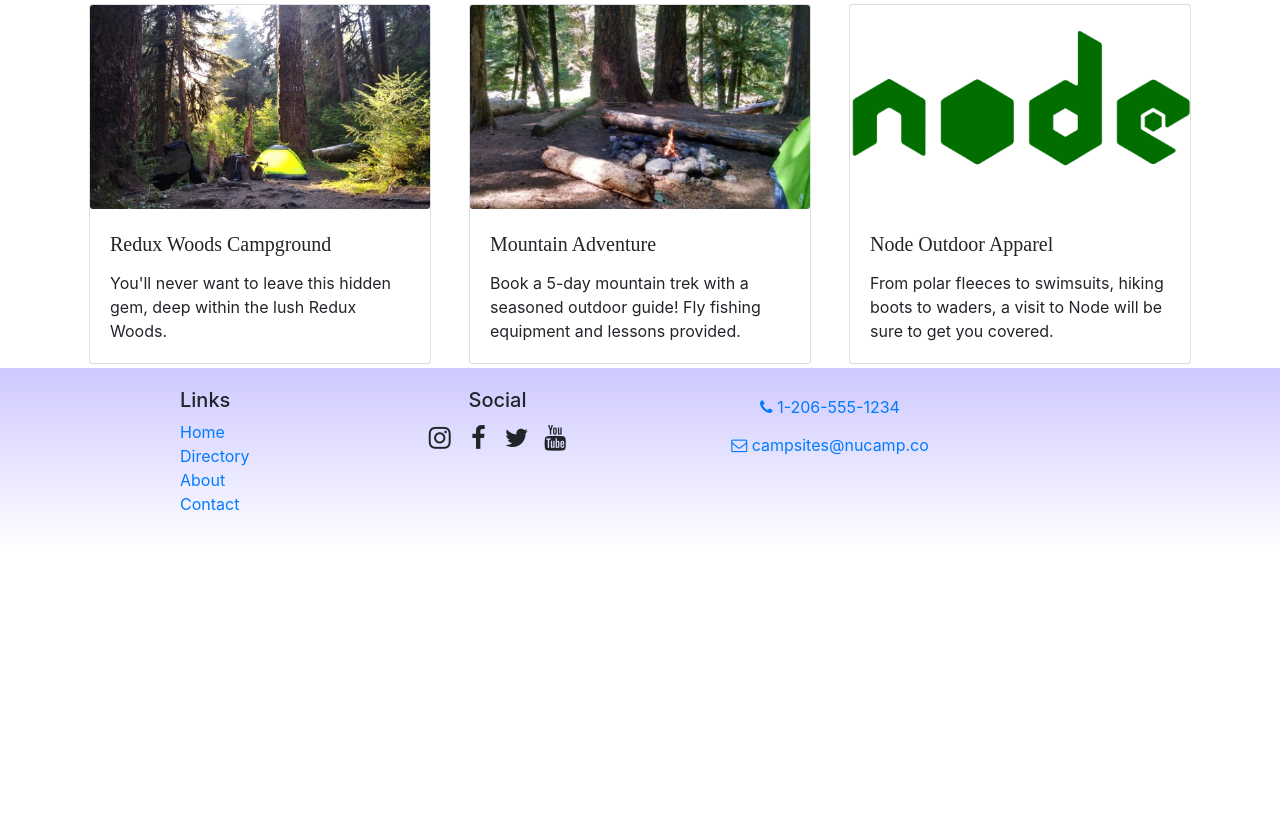
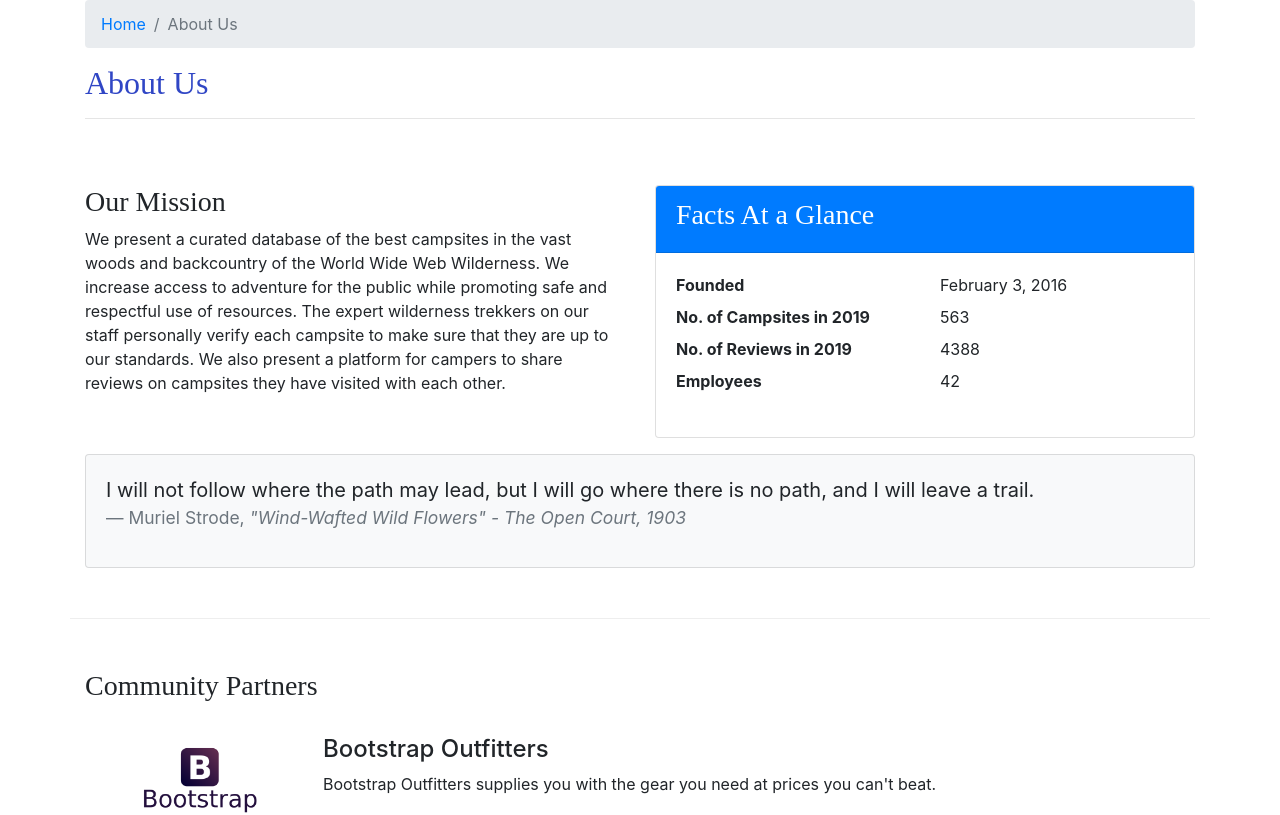
Before and after one commit to Revlisc/reactCamp, a React (Create React App) app: page /aboutus in a window 1280 px wide. Before the commit this address led to /home. Shown: the part 320-1135 px from the top of the page. Before the commit the page ends 872 px from the top, so only its background shows below. Built offline with nearby package versions, Linux system fonts and the light colour scheme.

Commit message:
week 3 workshop

```diff
--- a/package.json
+++ b/package.json
@@ -15,7 +15,8 @@
     "react-router-dom": "5.2.0",
     "react-scripts": "4.0.3",
     "reactstrap": "8.5.1",
-    "web-vitals": "^1.0.1"
+    "web-vitals": "^1.0.1",
+    "yarn": "^1.22.11"
   },
   "scripts": {
     "start": "react-scripts start",
--- /dev/null
+++ b/src/components/AboutComponent.js
@@ -0,0 +1,100 @@
+import React, {Fragment} from 'react';
+import { Breadcrumb, BreadcrumbItem, Card, CardBody, CardHeader, Media } from 'reactstrap';
+import { Link } from 'react-router-dom';
+
+
+
+
+function About(props) {
+
+
+    const RenderPartner = ({partners}) => {
+        if(partners) {
+            return(
+                <Fragment>
+                    <Media object src={partners.image} alt={partners.name} width='150' />
+                    <Media body className="ml-5 mb-4">
+                        <Media heading>{partners.name}</Media>
+                        <p>{partners.description}</p>
+                    </Media>
+                </Fragment>
+            );
+        }
+        return(
+            <div></div>
+        );
+    };
+
+    const partners = props.partners.map(partner => {
+        return (
+            <Media tag="li" key={partner.id}>
+                <RenderPartner partners={partner}/>
+            </Media>
+        );
+    });
+
+    return (
+        <div className="container">
+            <div className="row">
+                <div className="col">
+                    <Breadcrumb>
+                        <BreadcrumbItem><Link to="/home">Home</Link></BreadcrumbItem>
+                        <BreadcrumbItem active>About Us</BreadcrumbItem>
+                    </Breadcrumb>
+                    <h2>About Us</h2>
+                    <hr />
+                </div>
+            </div>
+            <div className="row row-content">
+                <div className="col-sm-6">
+                    <h3>Our Mission</h3>
+                    <p>We present a curated database of the best campsites in the vast woods and backcountry of the World Wide Web Wilderness. We increase access to adventure for the public while promoting safe and respectful use of resources. The expert wilderness trekkers on our staff personally verify each campsite to make sure that they are up to our standards. We also present a platform for campers to share reviews on campsites they have visited with each other.</p>
+                </div>
+                <div className="col-sm-6">
+                    <Card>
+                        <CardHeader className="bg-primary text-white"><h3>Facts At a Glance</h3></CardHeader>
+                        <CardBody>
+                            <dl className="row">
+                                <dt className="col-6">Founded</dt>
+                                <dd className="col-6">February 3, 2016</dd>
+                                <dt className="col-6">No. of Campsites in 2019</dt>
+                                <dd className="col-6">563</dd>
+                                <dt className="col-6">No. of Reviews in 2019</dt>
+                                <dd className="col-6">4388</dd>
+                                <dt className="col-6">Employees</dt>
+                                <dd className="col-6">42</dd>
+                            </dl>
+                        </CardBody>
+                    </Card>
+                </div>
+                <div className="col">
+                    <Card className="bg-light mt-3">
+                        <CardBody>
+                            <blockquote className="blockquote">
+                                <p className="mb-0">I will not follow where the path may lead, but I will go where there is no path, and I will leave a trail.</p>
+                                <footer className="blockquote-footer">Muriel Strode,{' '}
+                                    <cite title="Source Title">"Wind-Wafted Wild Flowers" -
+                                    The Open Court, 1903</cite>
+                                </footer>
+                            </blockquote>
+                        </CardBody>
+                    </Card>
+                </div>
+            </div>
+            <div className="row row-content">
+                <div className="col-12">
+                    <h3>Community Partners</h3>
+                </div>
+                <div className="col mt-4">
+                    <Media list>
+                        {partners}
+                    </Media>
+                </div>
+            </div>
+        </div>
+    );
+}
+
+
+
+export default About;
--- a/src/components/MainComponent.js
+++ b/src/components/MainComponent.js
@@ -10,6 +10,8 @@
 import Home from './HomeComponent';
 import { Switch, Route, Redirect } from 'react-router-dom';
 import Contact from './ContactComponent';
+import About from './AboutComponent';
+
 class Main extends Component {
     constructor(props) {
         super(props);
@@ -17,7 +19,8 @@
             campsites: CAMPSITES,
             comments: COMMENTS,
             partners: PARTNERS,
-            promotions: PROMOTIONS
+            promotions: PROMOTIONS,
+
         };
     }
 
@@ -50,6 +53,7 @@
                     <Route exact path='/directory' render={() => <Directory campsites={this.state.campsites} /> } />
                     <Route path='/directory/:campsiteId' component={CampsiteWithId} />
                     <Route exact path='/contactus' component={Contact} />
+                    <Route exact path='/aboutus' render={ () => <About partners={this.state.partners} /> } />
                     <Redirect to='/home' />
                 </Switch>
                 <Footer />
```
Also changed, not shown: 2 other files (tests, documents, lock files or other folders).
